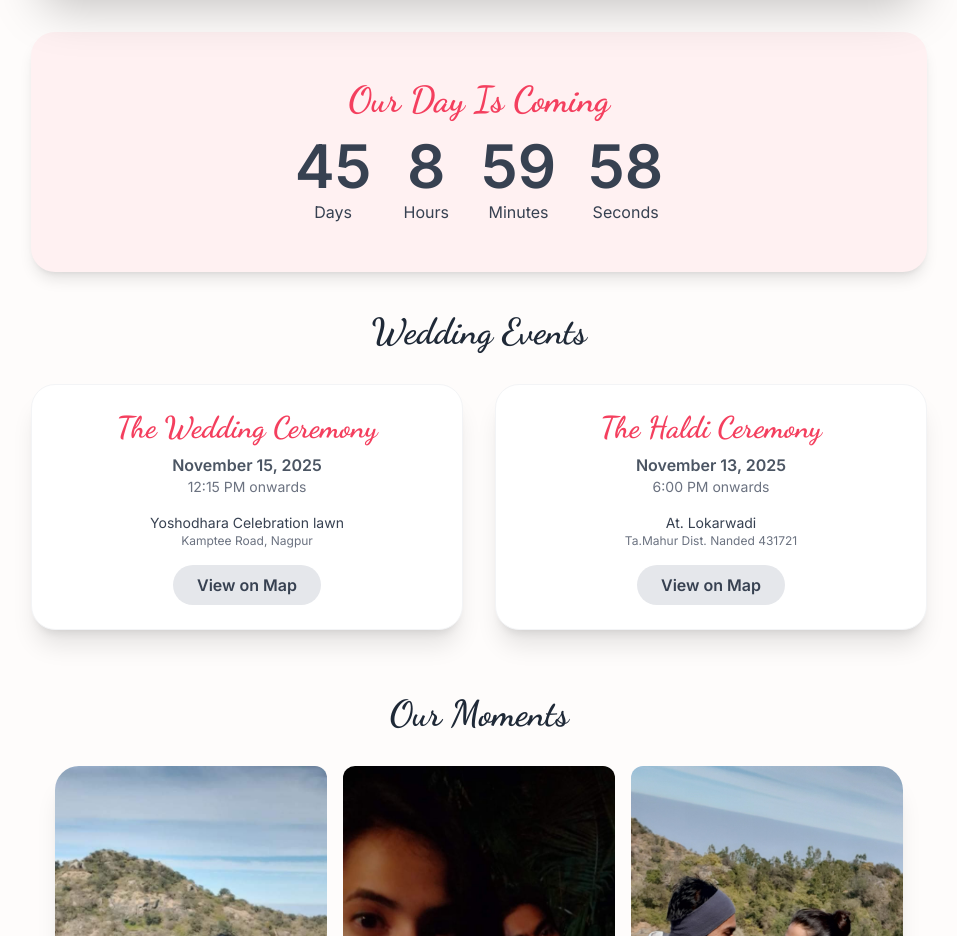
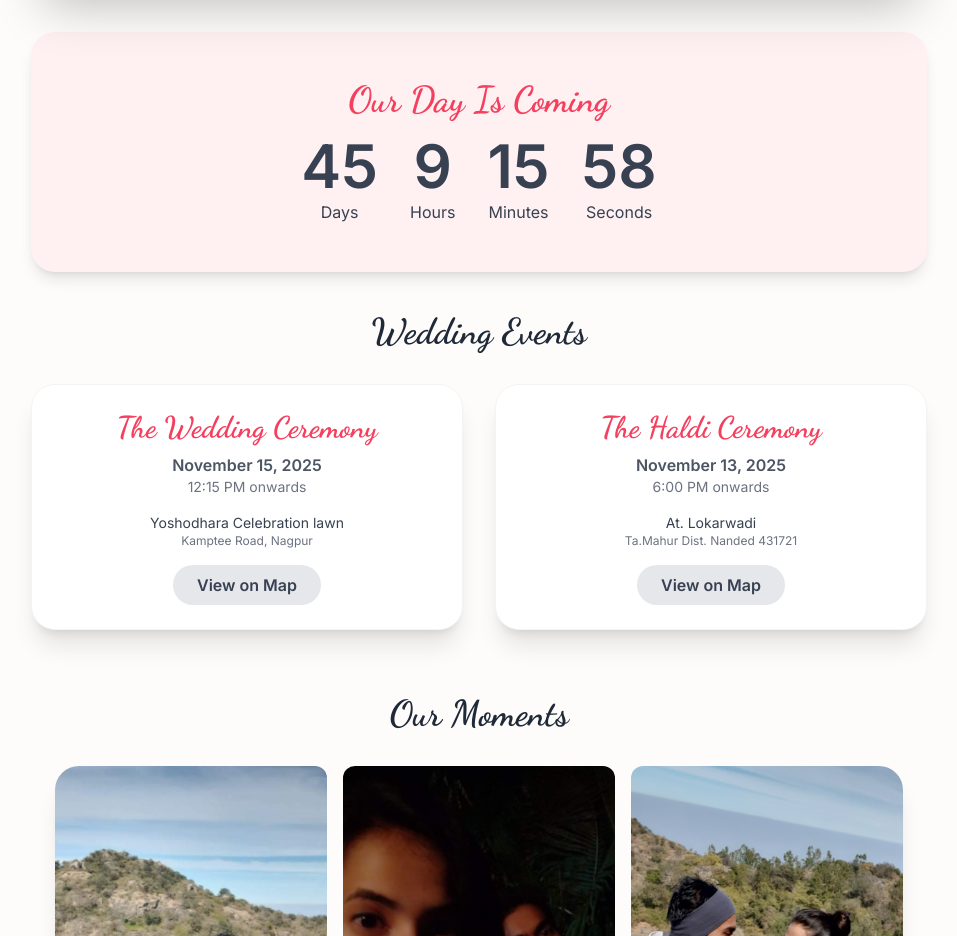
Before and after one commit to ChetanRathod-CR/Chetan-wedding-invitation, a plain HTML site: page index.html in a window 1280 px wide. Shown: the part 840-1776 px from the top of the page, without its empty margins (161-1118 px from the left). Drawn offline with nearby package versions, Linux system fonts and the light colour scheme.

Commit message:
Update index.html

```diff
--- a/index.html
+++ b/index.html
@@ -129,7 +129,7 @@
 
     <script>
         // Set the date we're counting down to
-        const weddingDate = new Date("Nov 15, 2025 12:15:00").getTime();
+        const weddingDate = new Date("Nov 15, 2025 12:31:00").getTime();
 
         // Update the count down every 1 second
         const x = setInterval(function() {
```
